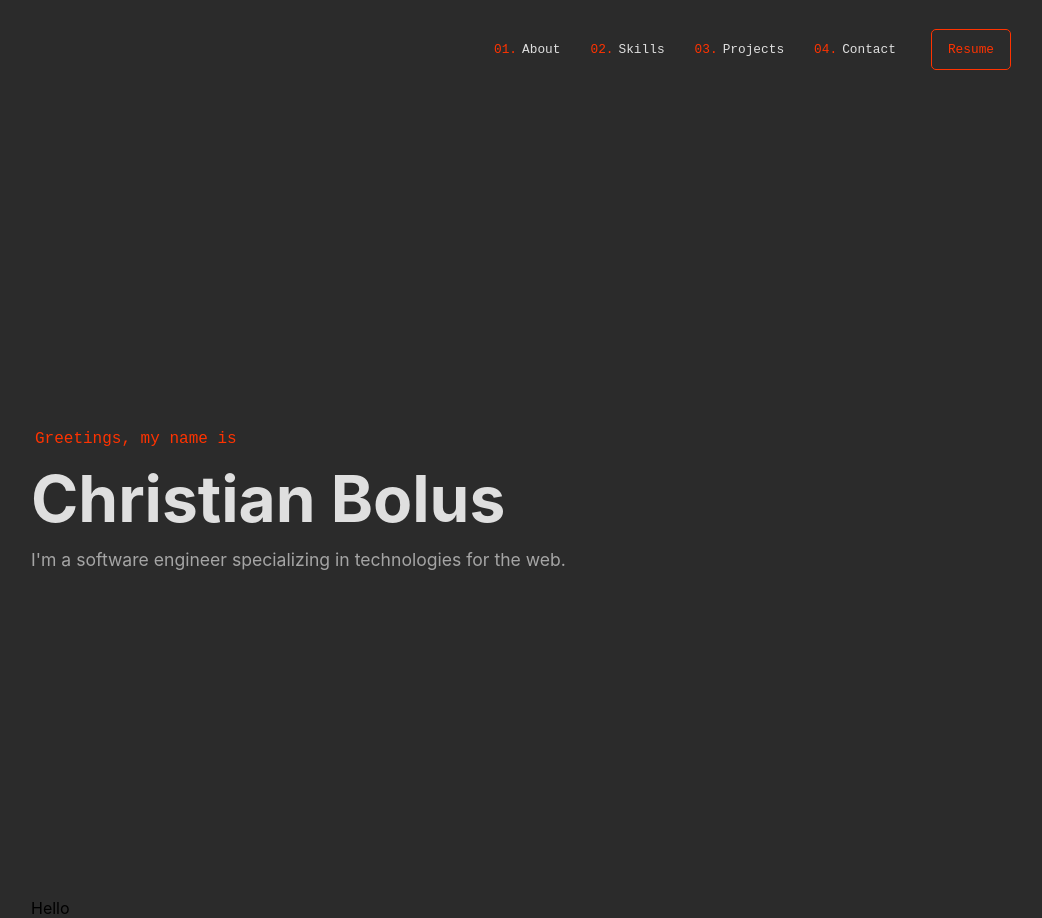
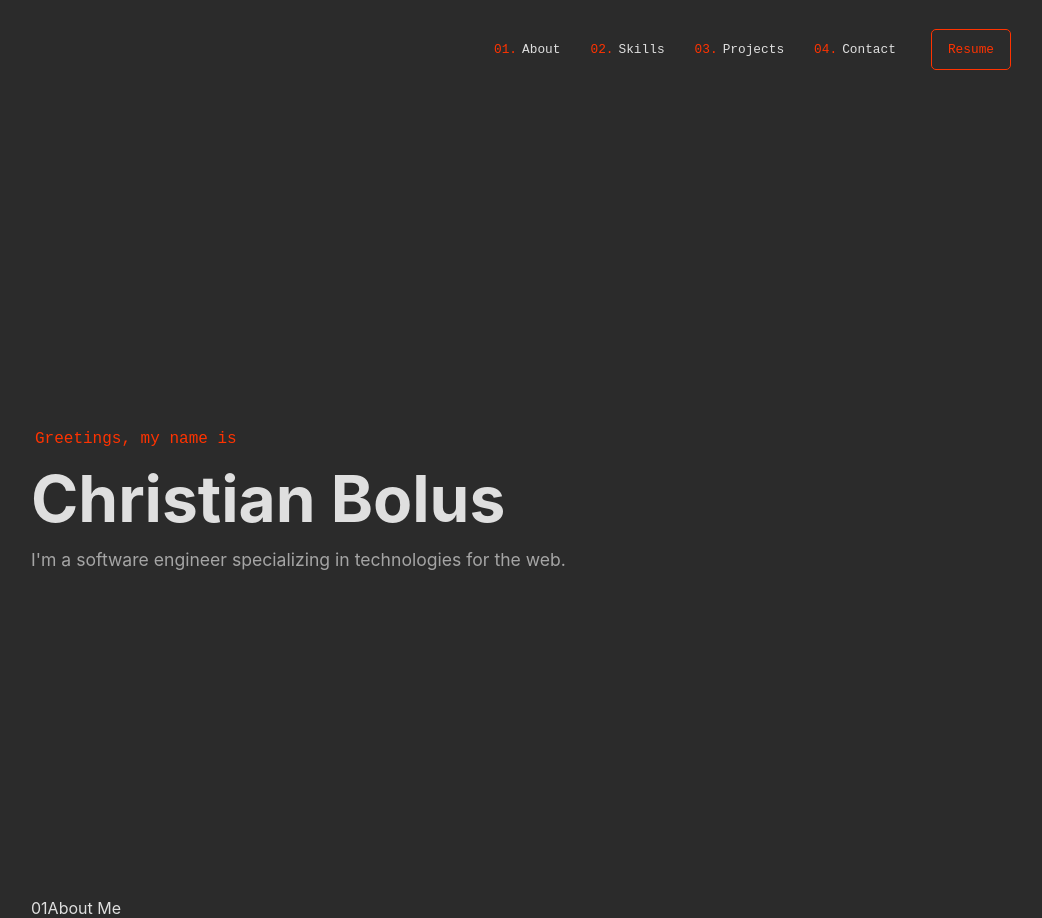
Before and after one commit to christianjbolus/portfolio_v2, a Svelte app: page / in a window 1280 px wide. Shown: the whole page, without its empty margins (119-1161 px from the left). Built offline with nearby package versions, Linux system fonts and the light colour scheme.

Commit message:
Call NumberedHeader in About section

```diff
--- a/src/components/sections/About.svelte
+++ b/src/components/sections/About.svelte
@@ -3,6 +3,5 @@
 </script>
 
 <section>
-  <!-- <NumberedHeader number="01" text="About Me" /> -->
-  <p>Hello</p>
+  <NumberedHeader number="01" text="About Me" />
 </section>
```
